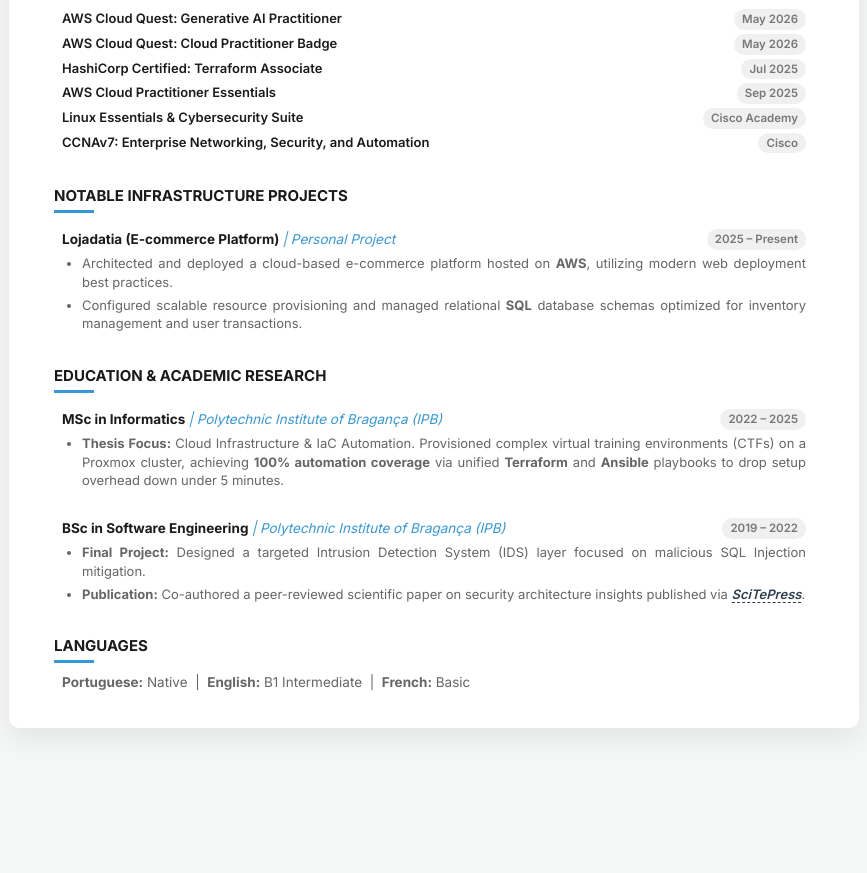
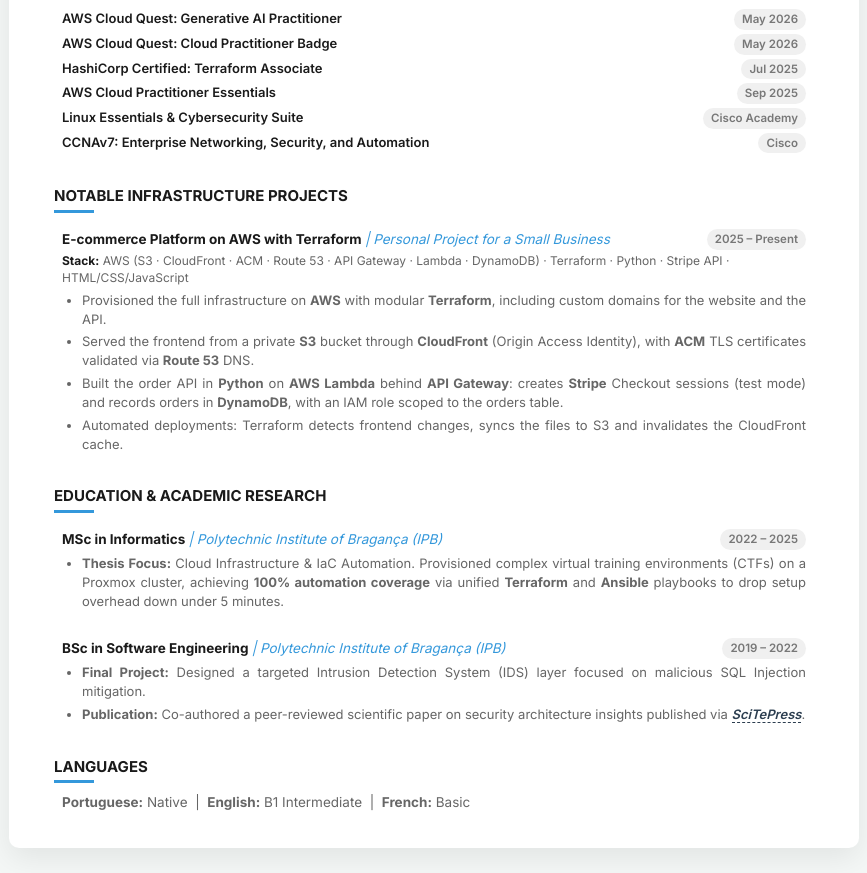
Before and after one commit to xana-dev10/alexandrarocha.github.io, a plain HTML site: page index.html in a window 1280 px wide. Shown: the part 985-1858 px from the top of the page, without its empty margins (206-1073 px from the left). Before the commit the page ends 1738 px from the top, so only its background shows below. Drawn offline with Linux system fonts and the light colour scheme.

Commit message:
update main

```diff
--- a/index.html
+++ b/index.html
@@ -202,6 +202,15 @@
             justify-content: space-between;
         }
 
+        .stack {
+            font-size: 12px;
+            color: var(--text-light);
+            margin: 2px 0 2px 0;
+            text-align: left;
+        }
+
+        .stack strong { color: var(--text-dark); }
+
         .cert-title {
             font-weight: 600;
             color: var(--text-dark);
@@ -303,12 +312,15 @@
 
         <div class="job-block">
             <div class="job-header">
-                <span>Lojadatia (E-commerce Platform) <span class="company">| Personal Project</span></span>
+                <span>E-commerce Platform on AWS with Terraform <span class="company">| Personal Project for a Small Business</span></span>
                 <span class="date">2025 – Present</span>
             </div>
+            <p class="stack"><strong>Stack:</strong> AWS (S3 · CloudFront · ACM · Route 53 · API Gateway · Lambda · DynamoDB) · Terraform · Python · Stripe API · HTML/CSS/JavaScript</p>
             <ul>
-                <li>Architected and deployed a cloud-based e-commerce platform hosted on <strong>AWS</strong>, utilizing modern web deployment best practices.</li>
-<li>Configured scalable resource provisioning and managed relational <strong>SQL</strong> database schemas optimized for inventory management and user transactions.</li>
+                <li>Provisioned the full infrastructure on <strong>AWS</strong> with modular <strong>Terraform</strong>, including custom domains for the website and the API.</li>
+                <li>Served the frontend from a private <strong>S3</strong> bucket through <strong>CloudFront</strong> (Origin Access Identity), with <strong>ACM</strong> TLS certificates validated via <strong>Route 53</strong> DNS.</li>
+                <li>Built the order API in <strong>Python</strong> on <strong>AWS Lambda</strong> behind <strong>API Gateway</strong>: creates <strong>Stripe</strong> Checkout sessions (test mode) and records orders in <strong>DynamoDB</strong>, with an IAM role scoped to the orders table.</li>
+                <li>Automated deployments: Terraform detects frontend changes, syncs the files to S3 and invalidates the CloudFront cache.</li>
             </ul>
         </div>
 
```
